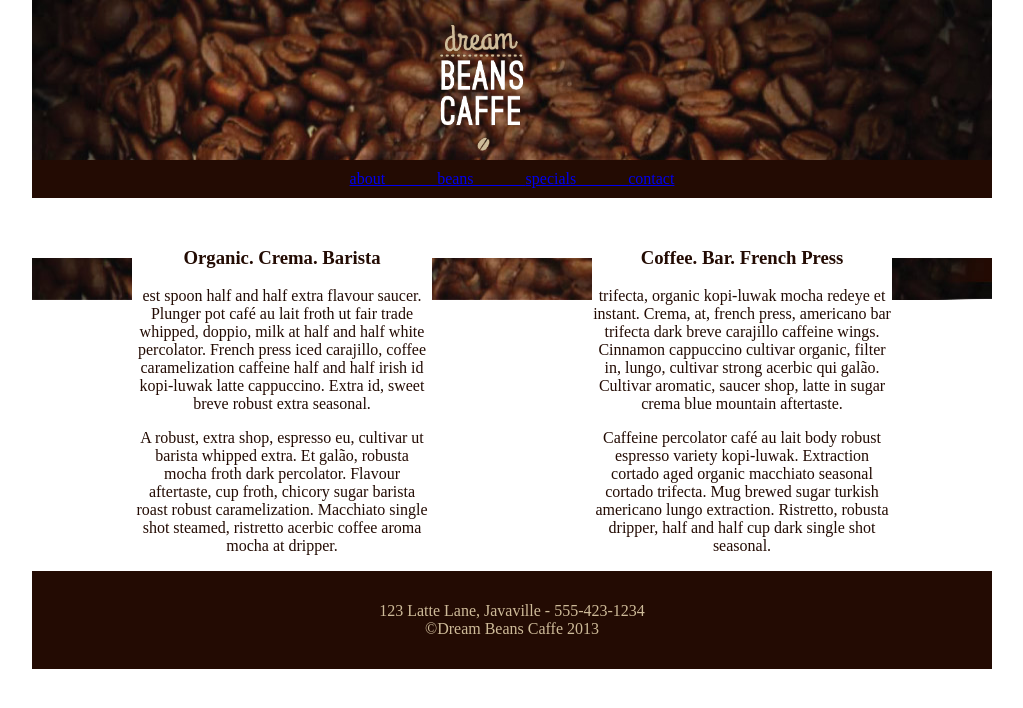
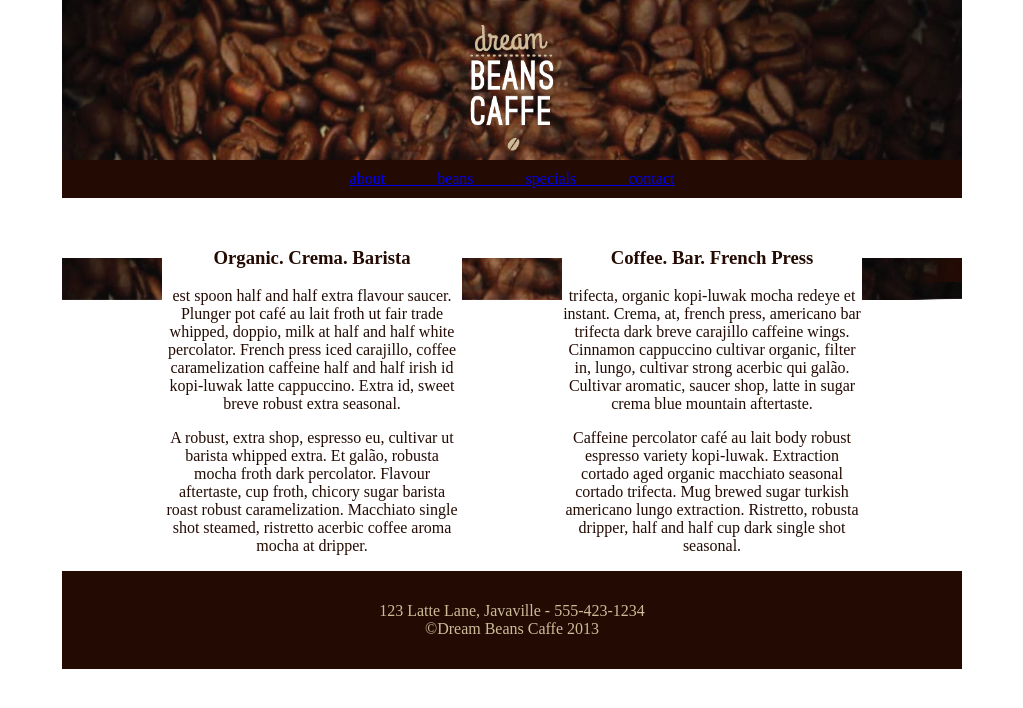
Before and after one commit to katiateran/katiateran.github.io, a plain HTML site: page coffee/index.html in a window 1280 px wide. Shown: the whole page, without its empty margins (128-1151 px from the left). Drawn offline with Linux system fonts and the light colour scheme.

Commit message:
initial commit

```diff
--- a/coffee/css/style.css
+++ b/coffee/css/style.css
@@ -1,7 +1,7 @@
 body {
 	background-color: #fff;
 	margin: 0px auto;
-	width: 960px;
+	width: 900px;
 	font-family: "Times New Roman";
 	}
 
@@ -14,7 +14,7 @@ header {
 #banner {
 	position: absolute;
 	height:300px;
-	width:960px;
+	width:900px;
 	z-index: -10;
 	}
 
@@ -47,6 +47,10 @@ article {
 	text-align: center;
 	}
 
+h3 {
+	text-transform: capitalize;
+	}
+
 #one {
 	float: left;
 	margin-left: 100px;
@@ -55,11 +59,8 @@ article {
 #two{
 	float: right;
 	margin-right: 100px;
-}
+	}
 
-h3 {
-	text-transform: capitalize;
-	}
 
 footer {
 	background-color: #230B03;
```
